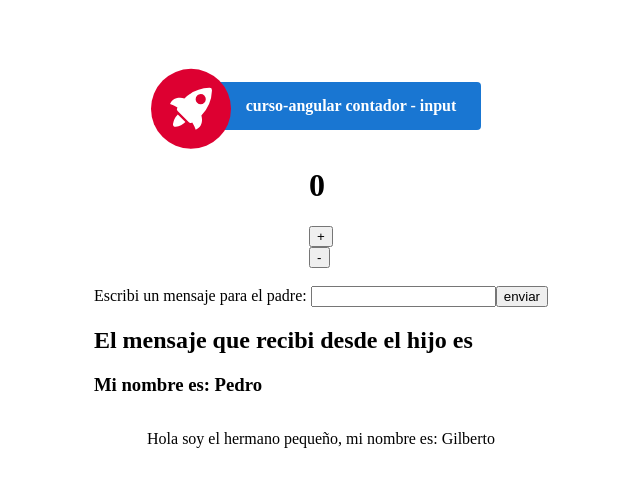
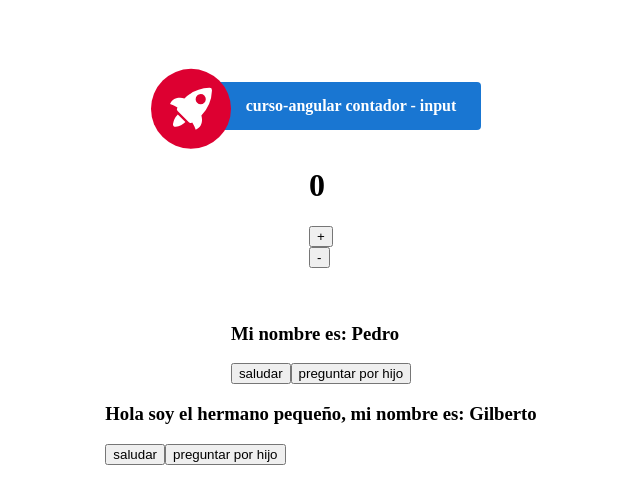
Before and after one commit to Leonardo200298/curso_angular, an Angular app: page / in a window 1280 px wide. Shown: the top 504 px of the page, without its empty margins (319-959 px from the left). Built offline with nearby package versions, Linux system fonts and the light colour scheme.

Commit message:
termine seccion de servicios e inyeccion de dependencias, sigue parte de directivas

```diff
--- a/src/app/app.component.html
+++ b/src/app/app.component.html
@@ -47,6 +47,7 @@
 
   </div>
   <app-contador/>
+  <br>
   <app-padre/>
   <app-hermano/>
 </div>
--- a/src/app/hermano/hermano.component.html
+++ b/src/app/hermano/hermano.component.html
@@ -1 +1,3 @@
-<p>Hola soy el hermano pequeño, mi nombre es: {{nombre}}</p>
+<h3>Hola soy el hermano pequeño, mi nombre es: {{nombre}}</h3>
+<button (click)="saludar()">saludar</button>
+<button (click)="preguntar()">preguntar por hijo</button>
--- a/src/app/hermano/hermano.component.ts
+++ b/src/app/hermano/hermano.component.ts
@@ -1,18 +1,29 @@
-import { Component, OnInit } from '@angular/core';
+import { Component, OnInit, inject } from '@angular/core';
 import { ServicioFamiliarService } from '../servicio-familiar.service';
 
 @Component({
   selector: 'app-hermano',
   templateUrl: './hermano.component.html',
-  styleUrls: ['./hermano.component.css']
+  styleUrls: ['./hermano.component.css'],
 })
-export class HermanoComponent implements OnInit{
-  constructor(private _servicioFamiliar: ServicioFamiliarService){}
+export class HermanoComponent implements OnInit {
+  nombre?: string;
 
-  nombre?:string;
+ /*  constructor(private _servicioFamiliar: ServicioFamiliarService) {} */
+
+  //la manera que utiliza angular 15
+  private _servicioFamilia2 = inject(ServicioFamiliarService);
 
   ngOnInit(): void {
-      this._servicioFamiliar.setHermanoPequeno('Gilberto')
-      this.nombre = this._servicioFamiliar.getHermanoPequeno();
+    this._servicioFamilia2.setHermanoPequeno('Gilberto');
+    this.nombre = this._servicioFamilia2.getHermanoPequeno();
+  }
+  saludar() {
+    this._servicioFamilia2.saludarHermano(this._servicioFamilia2.getHermanoGrande() || '');
+  }
+
+  preguntar() {
+    console.log(this._servicioFamilia2.preguntarPorHijo());
+
   }
 }
--- a/src/app/padre/padre.component.html
+++ b/src/app/padre/padre.component.html
@@ -1,4 +1,6 @@
 <br/>
-<app-hijo (mensajeDesdeHijo)="recibirMensaje($event)"/>
-<h2>El mensaje que recibi desde el hijo es {{reciboMensaje}}</h2>
+<!-- <app-hijo (mensajeDesdeHijo)="recibirMensaje($event)"/>
+<h2>El mensaje que recibi desde el hijo es {{reciboMensaje}}</h2> -->
 <h3>Mi nombre es: {{nombre}}</h3>
+<button (click)="saludar()">saludar</button>
+<button (click)="preguntar()">preguntar por hijo</button>
--- a/src/app/padre/padre.component.ts
+++ b/src/app/padre/padre.component.ts
@@ -4,22 +4,30 @@ import { ServicioFamiliarService } from '../servicio-familiar.service';
 @Component({
   selector: 'app-padre',
   templateUrl: './padre.component.html',
-  styleUrls: ['./padre.component.css']
+  styleUrls: ['./padre.component.css'],
 })
-export class PadreComponent implements OnInit{
+export class PadreComponent implements OnInit {
+  nombre?: string;
 
-  constructor(private _servicioFamiliar: ServicioFamiliarService){}
-
-  nombre?:string;
+  constructor(private _servicioFamiliar: ServicioFamiliarService) {}
 
   ngOnInit(): void {
-      this._servicioFamiliar.setHermanoGrande('Pedro');
-      this.nombre = this._servicioFamiliar.getHermanoGrande();
+    this._servicioFamiliar.setHermanoGrande('Pedro');
+    this.nombre = this._servicioFamiliar.getHermanoGrande();
+  }
+  saludar() {
+    this._servicioFamiliar.saludarHermano(
+      this._servicioFamiliar.getHermanoPequeno() || ''
+    );
   }
 
+  preguntar() {
+    console.log(this._servicioFamiliar.preguntarPorHijo());
+
+  }
   reciboMensaje: string = '';
 
-  recibirMensaje($event: string){
-    this.reciboMensaje = $event
+  recibirMensaje($event: string) {
+    this.reciboMensaje = $event;
   }
 }
```
Also changed, not shown: src/app/servicio-familiar.service.ts (line endings or trailing spaces).
